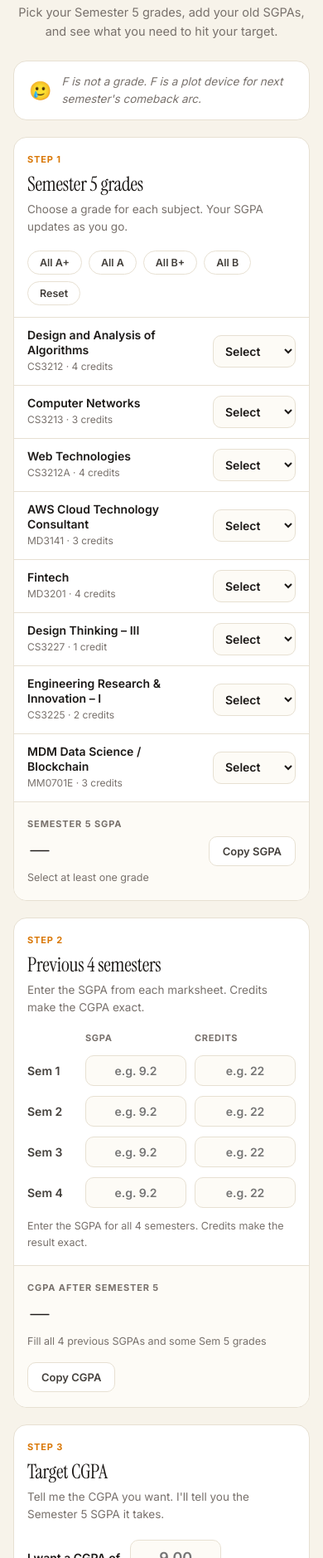
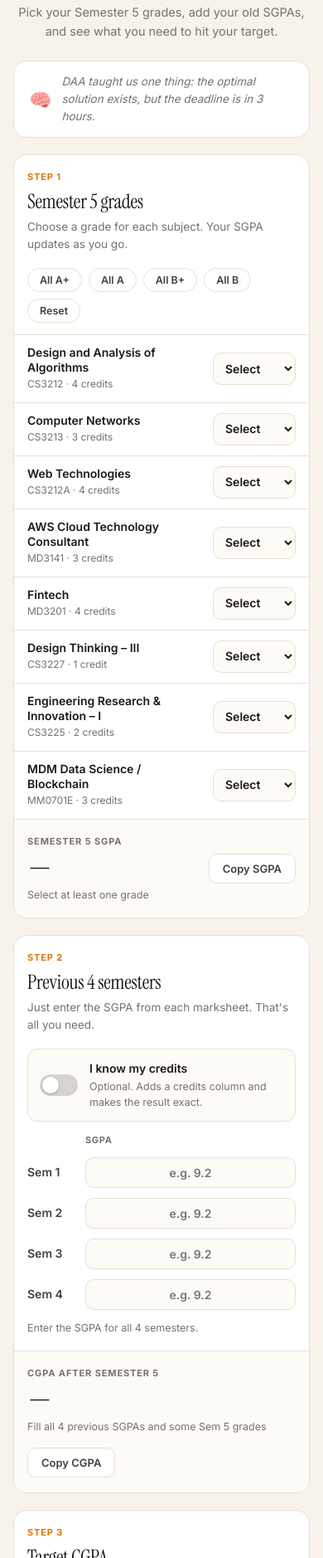
Before and after one commit to durgesh-v-shukla/SGPA-CGPA-Calculator-VIT, a plain HTML site: page index.html in a window 390 px wide. Shown: the part 122-2000 px from the top of the page at 83% size. Drawn offline with Linux system fonts and the light colour scheme.

Commit message:
Implement credits toggle for CGPA calculation
Added credits toggle functionality and updated related UI elements.

```diff
--- a/index.html
+++ b/index.html
@@ -143,9 +143,35 @@ select:focus,input:focus{outline:none;border-color:var(--amber);box-shadow:0 0 0
 
 /* Previous semesters grid */
 .sem-head,.sem-row{
-  display:grid;grid-template-columns:72px 1fr 1fr;gap:10px;align-items:center;
+  display:grid;grid-template-columns:72px minmax(0,240px);gap:10px;align-items:center;
   padding:0 20px;
 }
+.credits-on .sem-head,.credits-on .sem-row{grid-template-columns:72px 1fr 1fr}
+.cr-col{display:none}
+.credits-on .cr-col{display:block}
+
+/* Credits toggle */
+.toggle-row{
+  display:flex;align-items:center;gap:14px;
+  margin:14px 20px 0;padding:12px 14px;
+  background:#FDFBF6;border:1px solid var(--line);border-radius:12px;
+}
+.toggle-title{font-weight:600;font-size:14px}
+.toggle-sub{font-size:12.5px;color:var(--ink3);margin-top:1px}
+.switch{position:relative;display:inline-block;width:46px;height:26px;flex-shrink:0;cursor:pointer}
+.switch input{position:absolute;opacity:0;inset:0;width:100%;height:100%;margin:0;cursor:pointer;z-index:1}
+.track{
+  position:absolute;inset:0;border-radius:26px;background:#D6D3D1;
+  transition:background .2s;
+}
+.track::after{
+  content:'';position:absolute;top:3px;left:3px;width:20px;height:20px;border-radius:50%;
+  background:#fff;box-shadow:0 1px 3px rgba(0,0,0,.25);transition:transform .2s;
+}
+.switch input:checked + .track{background:var(--amber)}
+.switch input:checked + .track::after{transform:translateX(20px)}
+.switch input:focus-visible + .track{outline:2px solid var(--amber);outline-offset:2px}
+@media(prefers-reduced-motion:reduce){.track,.track::after{transition:none}}
 .sem-head{
   padding-top:14px;padding-bottom:6px;
   font-size:11px;font-weight:700;letter-spacing:.06em;text-transform:uppercase;color:var(--ink3);
@@ -196,7 +222,9 @@ footer a:hover{text-decoration:underline}
 @media(max-width:480px){
   .row{padding:12px 16px}
   .card-head,.chips,.result,.target-box{padding-left:16px;padding-right:16px}
-  .sem-head,.sem-row{padding-left:16px;padding-right:16px;grid-template-columns:60px 1fr 1fr}
+  .sem-head,.sem-row{padding-left:16px;padding-right:16px;grid-template-columns:60px minmax(0,1fr)}
+  .credits-on .sem-head,.credits-on .sem-row{grid-template-columns:60px 1fr 1fr}
+  .toggle-row{margin-left:16px;margin-right:16px}
   .fine{padding-left:16px;padding-right:16px}
   select{width:100px}
 }
@@ -249,12 +277,24 @@ footer a:hover{text-decoration:underline}
   <div class="card-head">
     <div class="step">Step 2</div>
     <h2>Previous 4 semesters</h2>
-    <p>Enter the SGPA from each marksheet. Credits make the CGPA exact.</p>
+    <p>Just enter the SGPA from each marksheet. That's all you need.</p>
   </div>
 
-  <div class="sem-head"><span></span><span>SGPA</span><span>Credits</span></div>
-  <div id="prevSems"></div>
-  <p class="fine" id="prevNote">Enter the SGPA for all 4 semesters. Credits make the result exact.</p>
+  <div class="toggle-row">
+    <label class="switch" aria-label="I know my credits">
+      <input type="checkbox" id="useCredits"/><span class="track"></span>
+    </label>
+    <div>
+      <div class="toggle-title">I know my credits</div>
+      <div class="toggle-sub">Optional. Adds a credits column and makes the result exact.</div>
+    </div>
+  </div>
+
+  <div id="semBox">
+    <div class="sem-head"><span></span><span>SGPA</span><span class="cr-col">Credits</span></div>
+    <div id="prevSems"></div>
+  </div>
+  <p class="fine" id="prevNote">Enter the SGPA for all 4 semesters.</p>
   <p class="warn" id="warn" hidden role="alert"></p>
 
   <div class="result">
@@ -327,7 +367,7 @@ const GRADES = [
 const SEM5_CREDITS = SUBJECTS.reduce((a,s)=>a+s.credits,0);
 const KEY = 'vit_calc_v2';
 
-let state = { grades:{}, prev:[{},{},{},{}], target:'' };
+let state = { grades:{}, prev:[{},{},{},{}], target:'', useCredits:false };
 
 // ── Storage ───────────────────────────────────────
 function save(){ try{ localStorage.setItem(KEY, JSON.stringify(state)); }catch(e){} }
@@ -340,6 +380,7 @@ function load(){
       state.grades = s.grades || {};
       state.prev = Array.isArray(s.prev) && s.prev.length===4 ? s.prev : state.prev;
       state.target = s.target || '';
+      state.useCredits = !!s.useCredits;
     }
   }catch(e){}
 }
@@ -378,7 +419,7 @@ function buildPrev(){
       <span class="label">Sem ${i+1}</span>
       <input type="number" min="0" max="10" step="0.01" inputmode="decimal" placeholder="e.g. 9.2"
              data-i="${i}" data-f="sgpa" value="${p.sgpa??''}" aria-label="Semester ${i+1} SGPA"/>
-      <input type="number" min="0" step="1" inputmode="numeric" placeholder="e.g. 22"
+      <input class="cr-col" type="number" min="0" step="1" inputmode="numeric" placeholder="e.g. 22"
              data-i="${i}" data-f="cr" value="${p.cr??''}" aria-label="Semester ${i+1} credits"/>
     </div>`).join('');
   document.querySelectorAll('#prevSems input').forEach(inp=>{
@@ -408,7 +449,7 @@ function prevTotals(){
   const cr = state.prev.map(p=>num(p.cr));
   const valid = sg.every(okSgpa);
   if(!valid) return {valid:false};
-  const weighted = cr.every(okCr);
+  const weighted = state.useCredits && cr.every(okCr);
   const sumSgpa = sg.reduce((a,b)=>a+b,0);
   const sumPts  = weighted ? sg.reduce((a,v,i)=>a+v*cr[i],0) : 0;
   const sumCr   = weighted ? cr.reduce((a,b)=>a+b,0) : 0;
@@ -426,7 +467,7 @@ function validateInputs(){
     const raw = state.prev[i][f];
     const empty = raw===''||raw==null;
     const v = num(raw);
-    const bad = !empty && (f==='sgpa' ? !okSgpa(v) : !okCr(v));
+    const bad = !empty && (f==='sgpa' ? !okSgpa(v) : (state.useCredits && !okCr(v)));
     inp.classList.toggle('invalid', bad);
     if(bad) msgs.push(f==='sgpa'
       ? `Sem ${i+1} SGPA must be between 0 and 10.`
@@ -485,15 +526,17 @@ function update(){
     $('prevNote').innerHTML = `<strong>CGPA up to Sem 4: ${fmt(prev.upTo4)}</strong> `
       + (prev.weighted
           ? '(credit-weighted). Check that this matches your marksheet.'
-          : '(approximate). Add credits for all 4 semesters to make it exact.');
+          : state.useCredits
+            ? '(approximate). Enter the credits for all 4 semesters to make it exact.'
+            : '(approximate, a simple average). It may differ slightly from your marksheet. Turn on the toggle above if you know your credits.');
   }else{
-    $('prevNote').textContent = 'Enter the SGPA for all 4 semesters. Credits make the result exact.';
+    $('prevNote').textContent = 'Enter the SGPA for all 4 semesters.';
   }
 
   // CGPA
   if(prev.valid && s.sgpa!==null){
     $('cgpa').textContent = fmt(cgpaWith(prev, s.sgpa, s.cr));
-    $('cgpaNote').textContent = (prev.weighted ? 'Exact, credit-weighted' : 'Approximate, add credits for exact')
+    $('cgpaNote').textContent = (prev.weighted ? 'Exact, credit-weighted' : 'Approximate (simple average of SGPAs)')
       + (s.complete ? '' : ' · Sem 5 not fully graded yet');
   }else{
     $('cgpa').textContent = '—';
@@ -515,7 +558,9 @@ function update(){
   }
   const req = requiredSgpa(prev, t);
   const best = cgpaWith(prev, 10, SEM5_CREDITS);
-  const approx = prev.weighted ? '' : ' <em>Approximate: add credits for exact.</em>';
+  const approx = prev.weighted ? '' : (state.useCredits
+    ? ' <em>Approximate. Enter all 4 credits for an exact answer.</em>'
+    : ' <em>Approximate. Turn on "I know my credits" in Step 2 for an exact answer.</em>');
   if(req>10){
     v.className = 'verdict bad';
     v.innerHTML = `<div class="lead">Required SGPA</div>
@@ -555,6 +600,14 @@ $('resetGrades').addEventListener('click',()=>{
   state.grades = {}; save(); buildSubjects(); update();
 });
 
+function applyToggle(){
+  $('semBox').classList.toggle('credits-on', state.useCredits);
+}
+$('useCredits').addEventListener('change', e=>{
+  state.useCredits = e.target.checked;
+  save(); applyToggle(); update();
+});
+
 $('target').addEventListener('input', e=>{
   state.target = e.target.value; save(); update();
 });
@@ -584,10 +637,27 @@ const QUOTES = [
   {e:'🥲', t:'F is not a grade. F is a plot device for next semester\'s comeback arc.'},
   {e:'⏳', t:'<strong>Pro tip:</strong> doing the math early feels bad. Doing it after results feels worse.'},
 ];
-let qIdx = Math.floor(Math.random()*QUOTES.length);
+// Shuffle-bag: every quote shows once in random order before any repeats,
+// and a new visit starts at a random point instead of the same quote.
+let bag = [], qIdx = -1;
+function nextQuote(){
+  if(bag.length===0){
+    bag = QUOTES.map((_,i)=>i);
+    for(let i=bag.length-1;i>0;i--){
+      const j = Math.floor(Math.random()*(i+1));
+      [bag[i],bag[j]] = [bag[j],bag[i]];
+    }
+    // never show the same quote twice in a row across two bags
+    if(bag.length>1 && bag[bag.length-1]===qIdx){
+      [bag[0],bag[bag.length-1]] = [bag[bag.length-1],bag[0]];
+    }
+  }
+  qIdx = bag.pop();
+}
 function showQuote(animate){
   const box = $('quote');
   const apply = ()=>{
+    nextQuote();
     const q = QUOTES[qIdx];
     $('qText').innerHTML = q.t;
     $('qEmoji').textContent = q.e;
@@ -595,7 +665,7 @@ function showQuote(animate){
   };
   if(!animate){ apply(); return; }
   box.classList.add('fade');
-  setTimeout(()=>{ qIdx = (qIdx+1)%QUOTES.length; apply(); }, 320);
+  setTimeout(apply, 320);
 }
 $('quote').addEventListener('click', ()=>showQuote(true));
 $('quote').style.cursor = 'pointer';
@@ -608,6 +678,8 @@ load();
 buildSubjects();
 buildPrev();
 $('target').value = state.target;
+$('useCredits').checked = state.useCredits;
+applyToggle();
 update();
 </script>
 </body>
```
